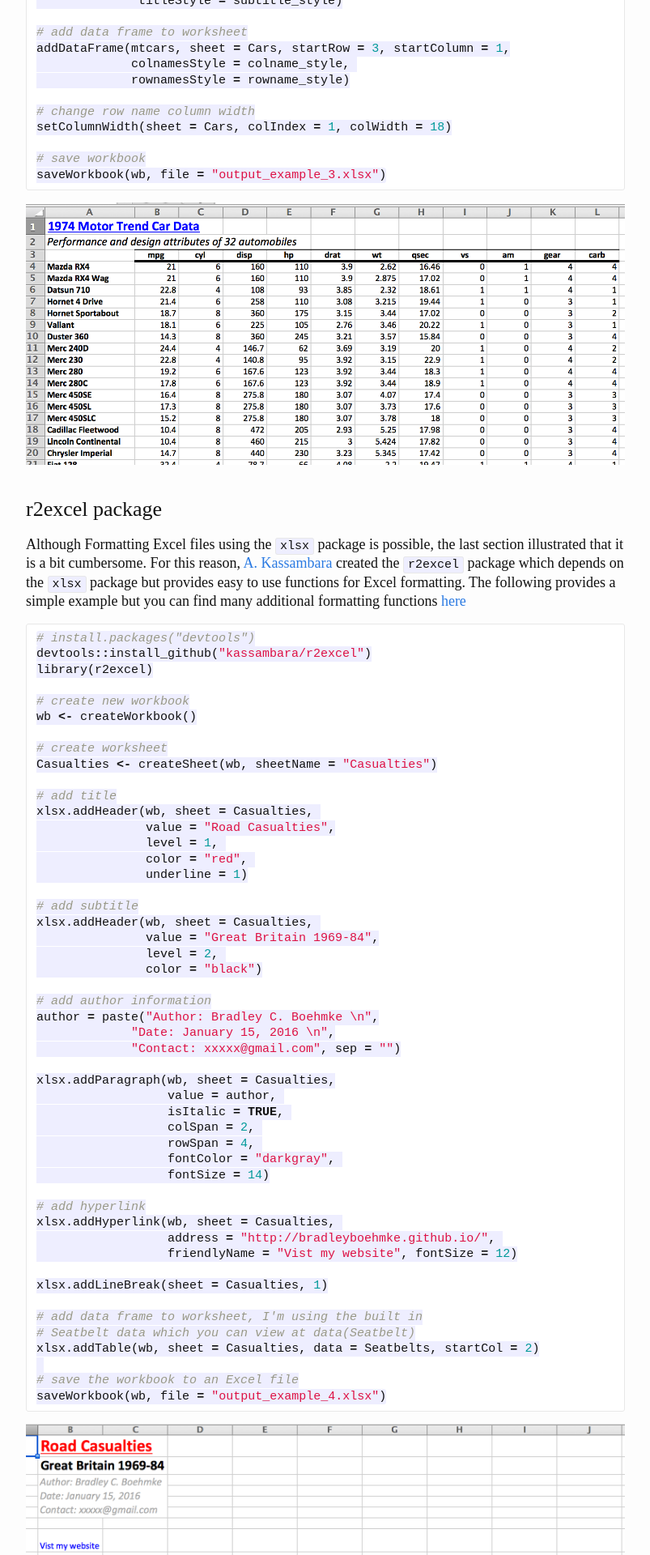
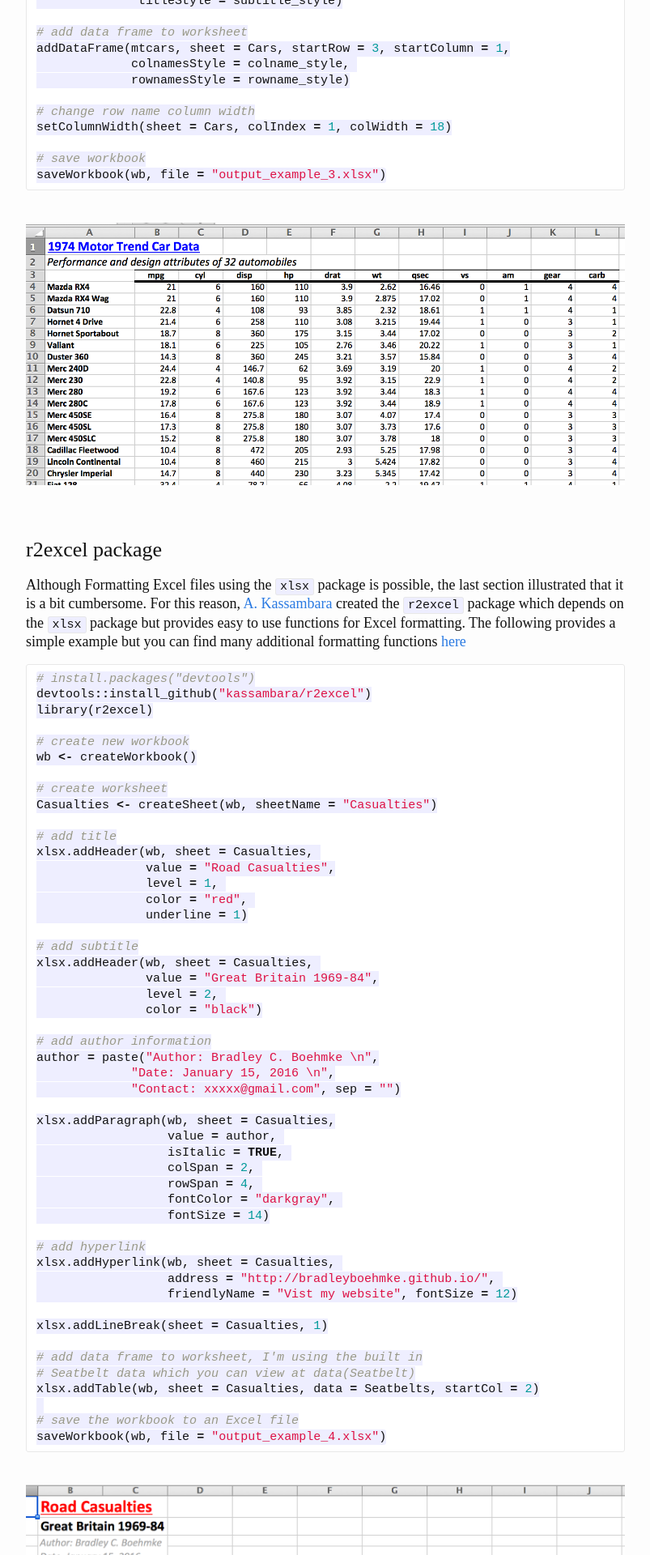
Before and after one commit to bradleyboehmke/bradleyboehmke, a Jekyll site: the page built from tutorials/exporting_data.md, in a window 1280 px wide. Shown: the part 4053-5973 px from the top of the page at 81% size, without its empty margins (238-1041 px from the left). Built offline with Jekyll 4.4.1, drawn with Linux system fonts in a browser that asks for light colours.

Commit message:
Update exporting_data.md

````diff
--- a/tutorials/exporting_data.md
+++ b/tutorials/exporting_data.md
@@ -194,7 +194,7 @@ saveWorkbook(wb, file = "output_example_3.xlsx")
 ```
 
 <center>
-<img src="/public/images/exporting_data/output_example_3.png" alt="Formatted Excel Output">
+<img src="/public/images/exporting_data/output_example_3.png" alt="Formatted Excel Output" align="middle" vspace="25">
 </center>
 
 <br>
@@ -256,7 +256,7 @@ saveWorkbook(wb, file = "output_example_4.xlsx")
 ```
 
 <center>
-<img src="/public/images/exporting_data/output_example_4.png" alt="Formatted Excel Output">
+<img src="/public/images/exporting_data/output_example_4.png" alt="Formatted Excel Output" align="middle" vspace="25">
 </center>
 
 <br>
````
